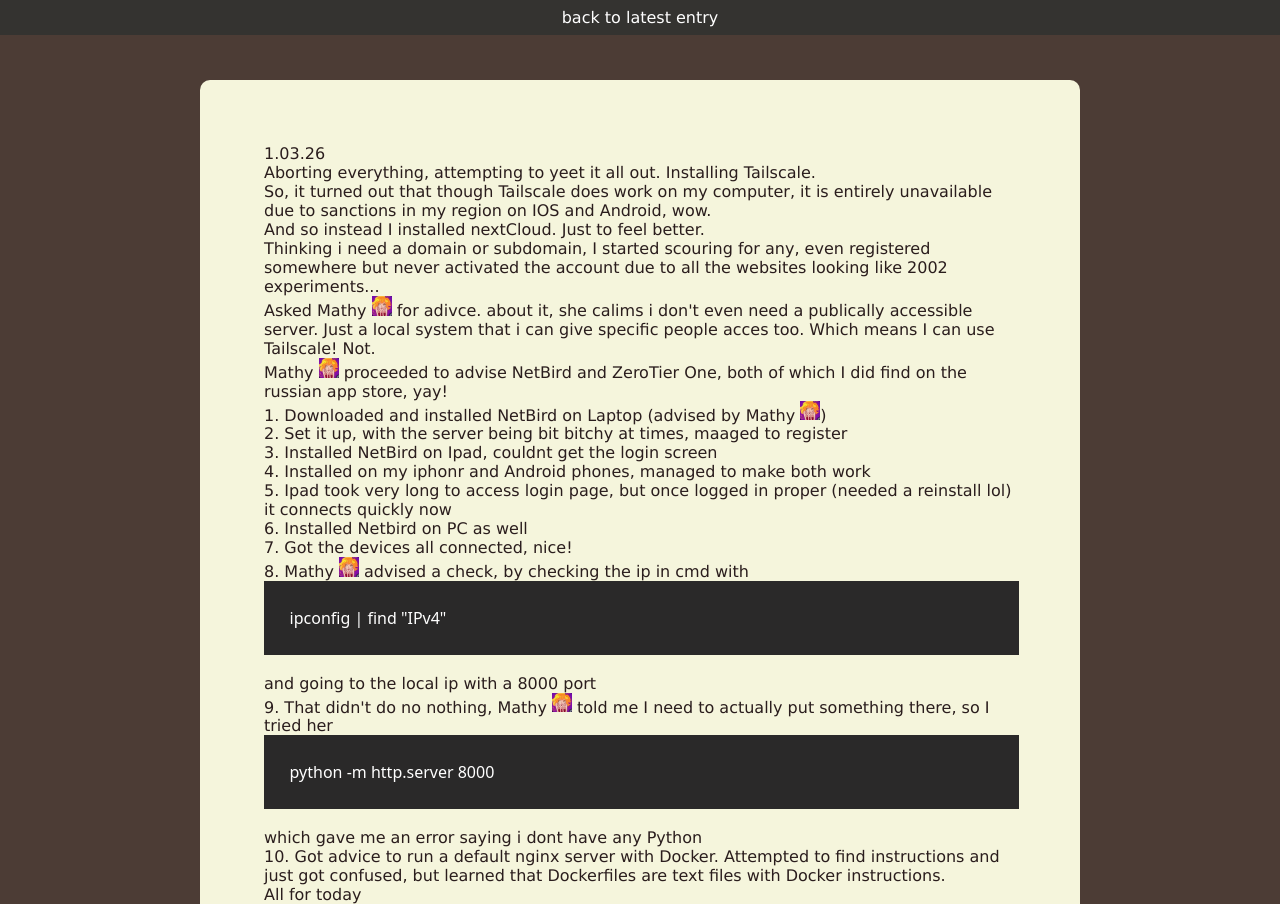
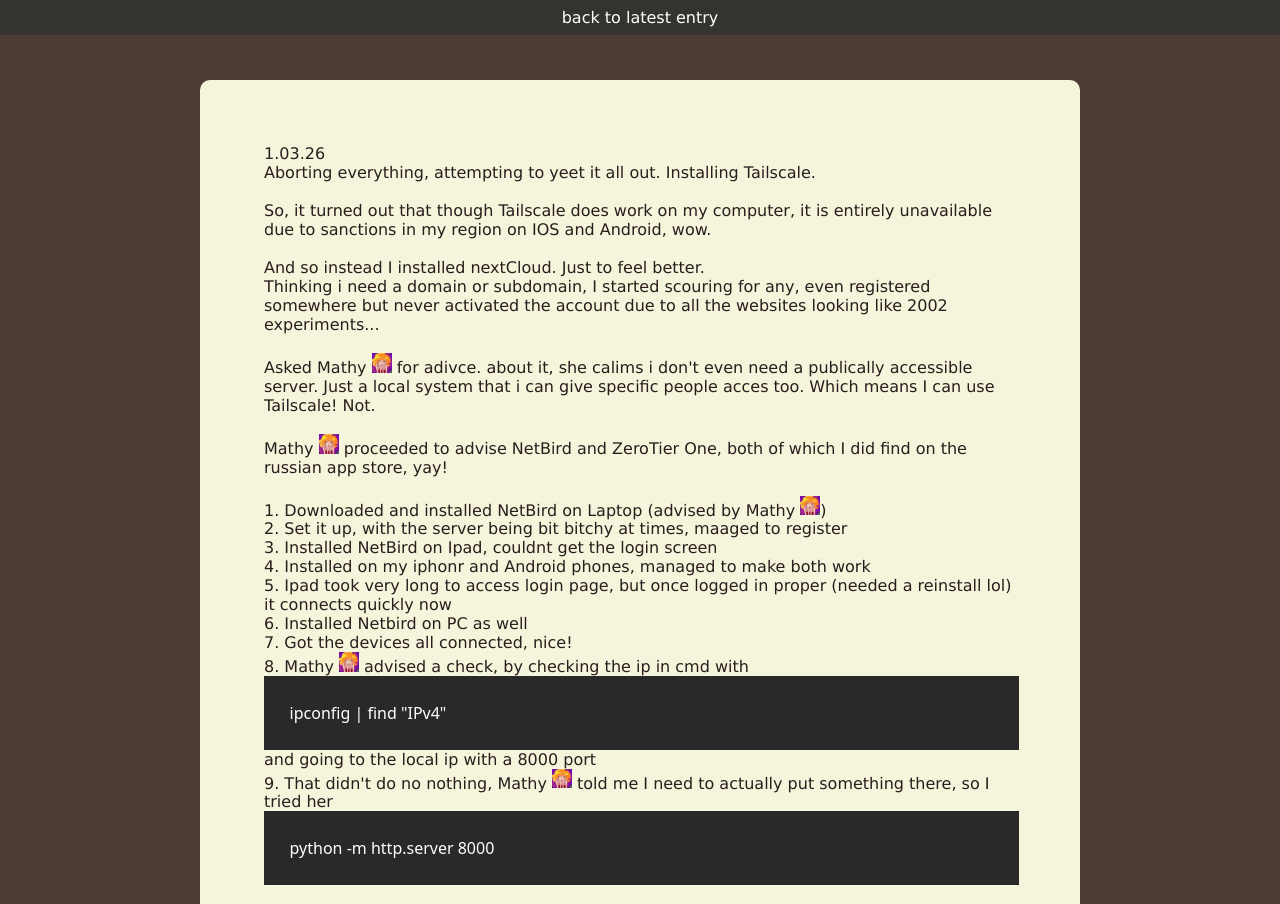
Before and after one commit to Iamsandwich/Dev-Blog, a plain HTML site: page 1_03_26.html in a window 1280 px wide. Shown: the top 904 px of the page. Drawn offline with Linux system fonts and the light colour scheme.

Commit message:
fromatting

```diff
--- a/1_03_26.html
+++ b/1_03_26.html
@@ -12,21 +12,21 @@
 <div class="the-text">
 1.03.26<br>
 Aborting everything, attempting to yeet it all out.
-Installing Tailscale.<br>
+Installing Tailscale.<br><br>
 So, it turned out that though Tailscale does work on my computer,
 it is entirely unavailable due to sanctions in my region on IOS
-and Android, wow.<br>
+and Android, wow.<br><br>
 And so instead I installed nextCloud. Just to feel better. <br>
 Thinking i need a domain or subdomain, I started scouring for any,
 even registered somewhere but never activated the account due to all the
-websites looking like 2002 experiments...<br>
+websites looking like 2002 experiments...<br><br>
 Asked Mathy <img src="IMG/Mathy.jpg" alt="Mathy" width="20vw"> for adivce.
 about it, she calims i don't even need a publically accessible server.
 Just a local system that i can give specific people acces too.
-Which means I can use Tailscale! Not. <br>
+Which means I can use Tailscale! Not. <br><br>
 Mathy <img src="IMG/Mathy.jpg" alt="Mathy" width="20vw"> proceeded
 to advise NetBird and ZeroTier One, both of which I did
-find on the russian app store, yay!<br>
+find on the russian app store, yay!<br><br>
 1. Downloaded and installed NetBird on Laptop (advised by Mathy <img src="IMG/Mathy.jpg" alt="Mathy" width="20vw">)<br>
 2. Set it up, with the server being bit bitchy at times, maaged to register<br>
 3. Installed NetBird on Ipad, couldnt get the login screen<br>
@@ -37,7 +37,7 @@
 7. Got the devices all connected, nice!<br>
 8. Mathy <img src="IMG/Mathy.jpg" alt="Mathy" width="20vw"> advised a check, by checking the ip in cmd with
 <div class="programming">ipconfig | find "IPv4"</div>
-<br> and going to the local ip with a 8000 port<br>
+and going to the local ip with a 8000 port<br>
 9. That didn't do no nothing, Mathy <img src="IMG/Mathy.jpg" alt="Mathy" width="20vw">
 told me I need to actually put something there, so I tried her <command>
 <div class="programming">python -m http.server 8000</div>
@@ -45,7 +45,9 @@
 which gave me an error saying i dont have any Python<br>
 10. Got advice to run a default nginx server with Docker.
 Attempted to find instructions and just got confused, but learned
-that Dockerfiles are text files with Docker instructions.<br>
+that Dockerfiles are text files with Docker instructions.<br><br>
+Made a dev log to remember what I did... ran into a problem
+because i couldnt log in lol but i fixed it<br><br>
 All for today
 
 </div>
```
Also changed, not shown: 28_02_26.html (+4 -3 lines).
